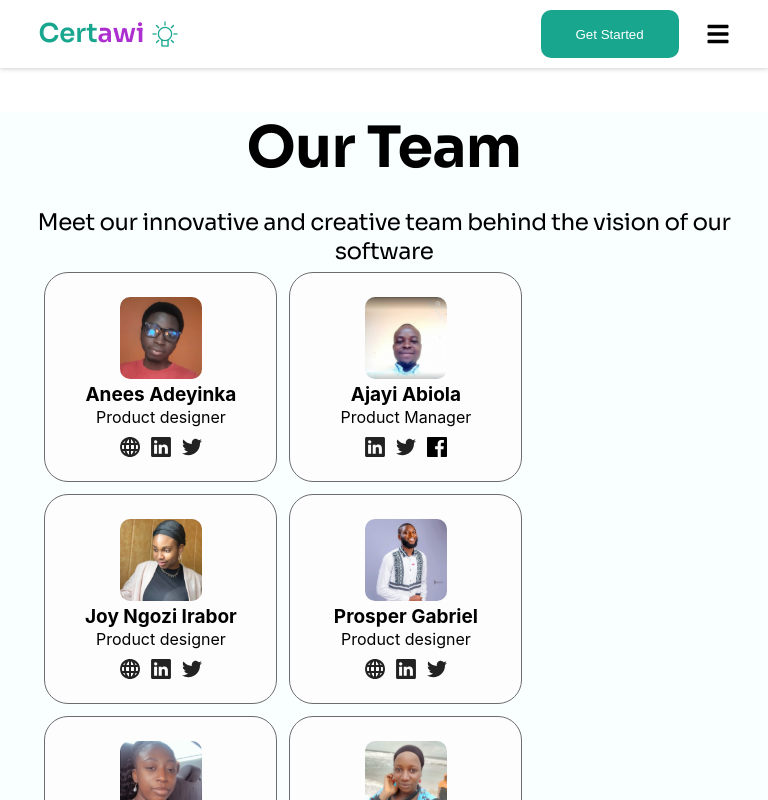
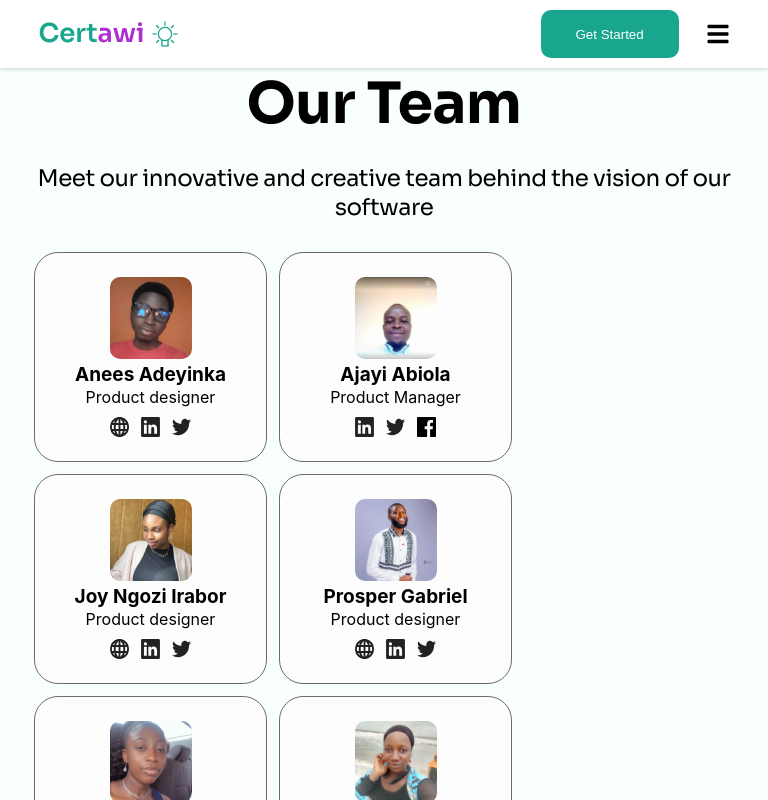
Before and after one commit to workshopapps/certificategenerator.web, a React (Create React App) app: page /team in a window 768 px wide. Shown: the top 800 px of the page. Built offline with nearby package versions, Linux system fonts and the light colour scheme.

Commit message:
fix(FE-42): Fix team page styling

```diff
--- a/src/Component/Team/index.jsx
+++ b/src/Component/Team/index.jsx
@@ -167,7 +167,7 @@ const Team = () => {
       <div className="team">Our Team</div>
       <div className="meet">Meet our innovative and creative team behind the vision of our software</div>
       {/* members */}
-      <div className="container">
+      <div className="containers">
         {members.map((member, id) =>
           <figure key={id}>
             <img src={member.picture} alt="A team member photograph" />
--- a/src/Component/Team/team.style.scss
+++ b/src/Component/Team/team.style.scss
@@ -22,7 +22,6 @@ $titleColor: #000000;
 $titleAlignItems: center;
 $teamLetterSpacing: -0.5px;
 
-$teamMarginTop: 44px;
 $meetMarginTop: 24px;
 
 // container styling
@@ -38,7 +37,6 @@ section {
   font-style: $fontStyle;
   font-family: $fontFamily;
   font-size: $teamFontSize;
-  margin-top: $teamMarginTop;
   line-height: $teamLineHeight;
   align-items: $titleAlignItems;
   letter-spacing: $teamLetterSpacing;
@@ -69,7 +67,7 @@ $figureBorderRadius: 24px;
 $figureAlignItems: flex-start;
 $figureBorder: 1px solid #6C6C70;
 
-.container {
+.containers {
   margin: $margin;
   display: $display;
   flex-wrap: $flexWrap;
@@ -159,10 +157,10 @@ $viewLetterSpacing: -0.004em;
 // Tablet styling
 @media only screen and (min-width: 481px) and (max-width: 1000px) {
   $width: 233px;
-  $margin: 24px 30px;
+  $margin: 24px 28px;
   $containerHeight: 100%;
 
-  .container {
+  .containers {
     margin: $margin;
   }
   section {
@@ -177,7 +175,7 @@ $viewLetterSpacing: -0.004em;
   $width: 327px;
   $margin: 24px 33px;
   $containerHeight: 100%;
-  .container {
+  .containers {
     margin: $margin;
   }
   section {
```
